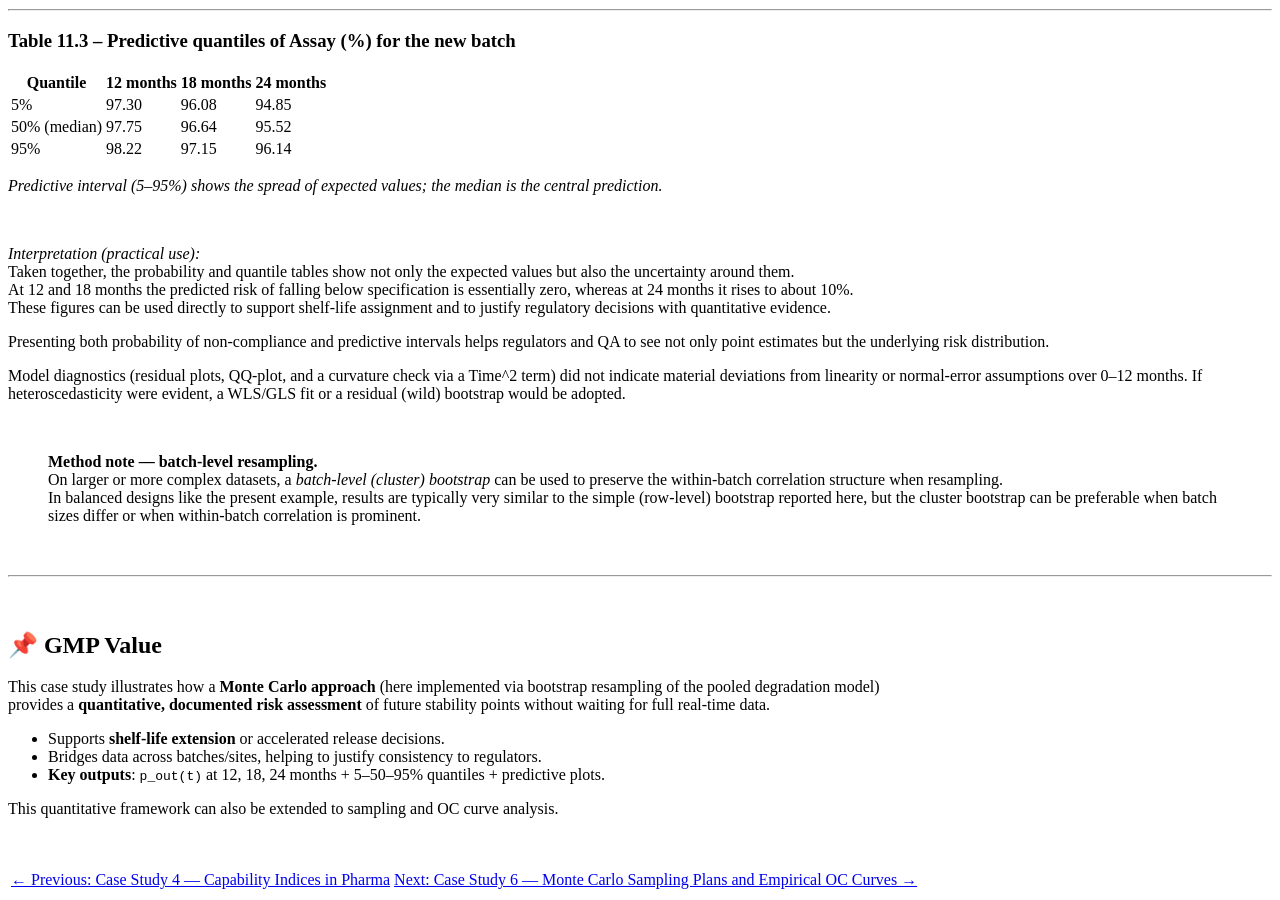
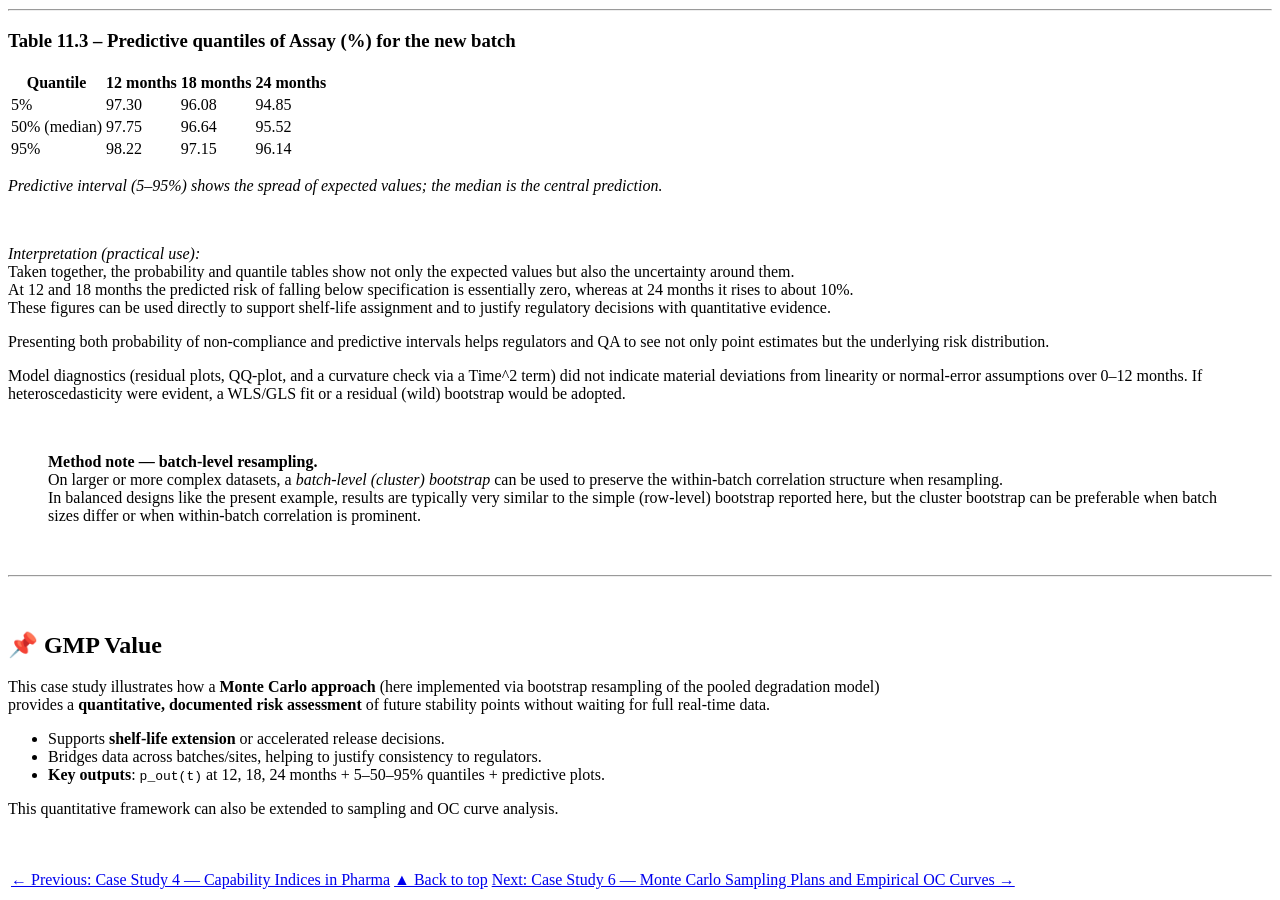
Before and after one commit to rbonfichi/monte-carlo-gmp-pharma, a Jekyll site: the page built from docs/chapters/chapter11_case-study5.md, in a window 1280 px wide and 900 px high, scrolled down 6912 px. Built offline with Jekyll 4.4.1, drawn with Linux system fonts in a browser that asks for light colours; our own code applies the rules of GitHub Pages for plain Markdown files.

Commit message:
Update chapter11_case-study5.md

```diff
--- a/docs/chapters/chapter11_case-study5.md
+++ b/docs/chapters/chapter11_case-study5.md
@@ -424,4 +424,4 @@ This quantitative framework can also be extended to sampling and OC curve analys
 
 &nbsp;
 
-[← Previous: Case Study 4 — Capability Indices in Pharma](chapter10_case-study4.md) | [Next: Case Study 6 — Monte Carlo Sampling Plans and Empirical OC Curves →](chapter12_case-study6.md)
+[← Previous: Case Study 4 — Capability Indices in Pharma](chapter10_case-study4.md) | [▲ Back to top](../#table-of-contents) | [Next: Case Study 6 — Monte Carlo Sampling Plans and Empirical OC Curves →](chapter12_case-study6.md)
```
